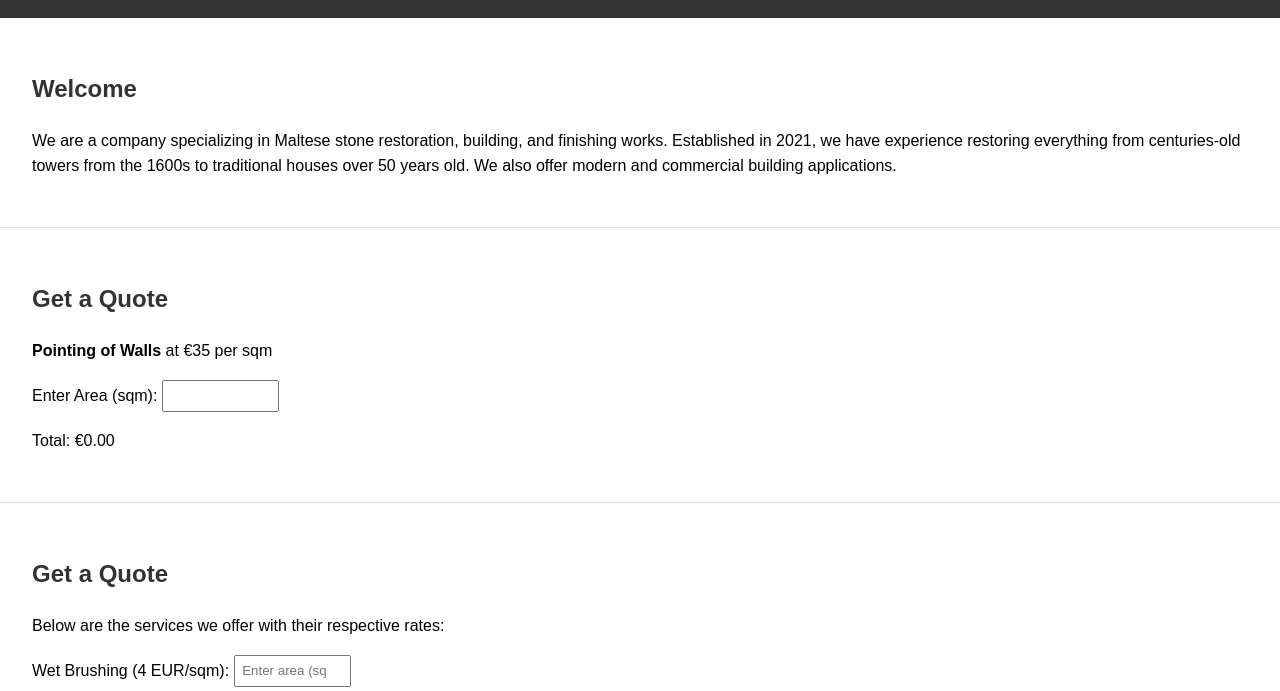
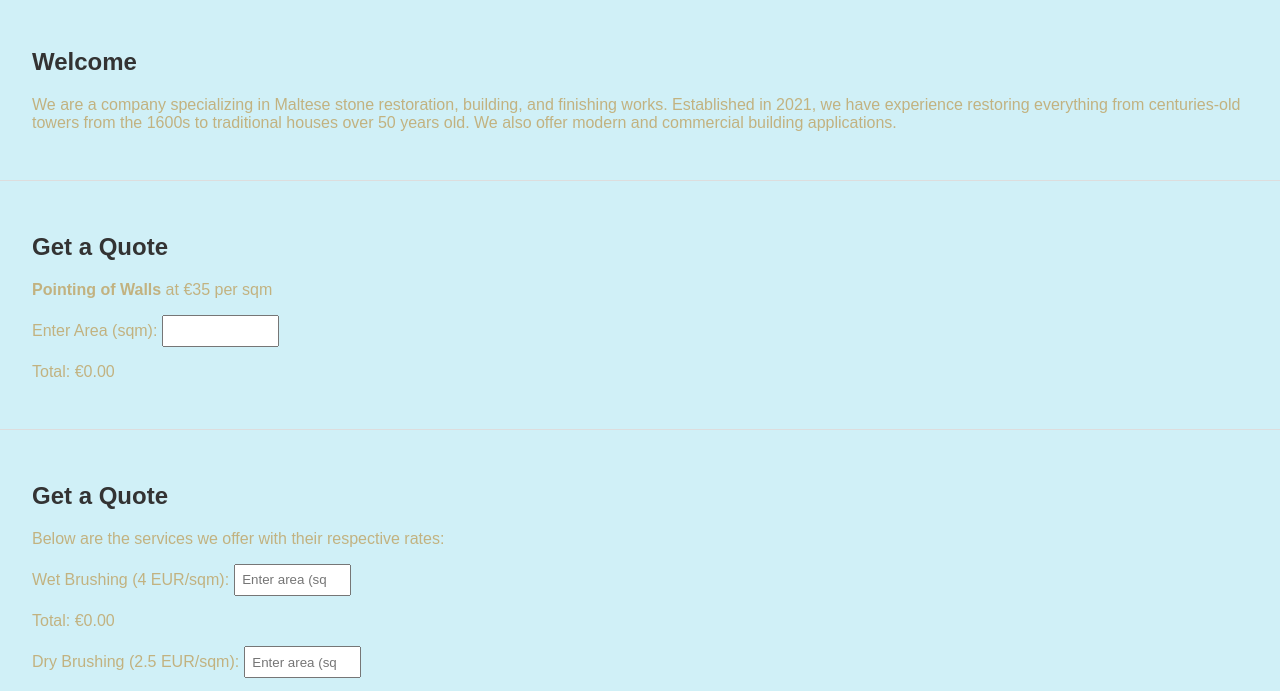
Before and after one commit to kaimo84/malta-stone-restoration, a plain HTML site: page index.html in a window 1280 px wide. Shown: the part 134-825 px from the top of the page. Drawn offline with Linux system fonts and the light colour scheme.

Commit message:
Update index.html

```diff
--- a/index.html
+++ b/index.html
@@ -5,7 +5,14 @@
   <meta charset="UTF-8" />
   <meta name="viewport" content="width=device-width, initial-scale=1.0"/>
   <title>Malta Stone Restoration</title>
-  <!-- Add the style here -->
+ <style>
+  body {
+    background-color: #d0f0f7; /* Light blue background */
+    color: #C2B280; /* Sand color text */
+    font-family: Arial, sans-serif;
+    margin: 0;
+    padding: 0;
+  }
 </head>
 
   <meta charset="UTF-8" />
```
